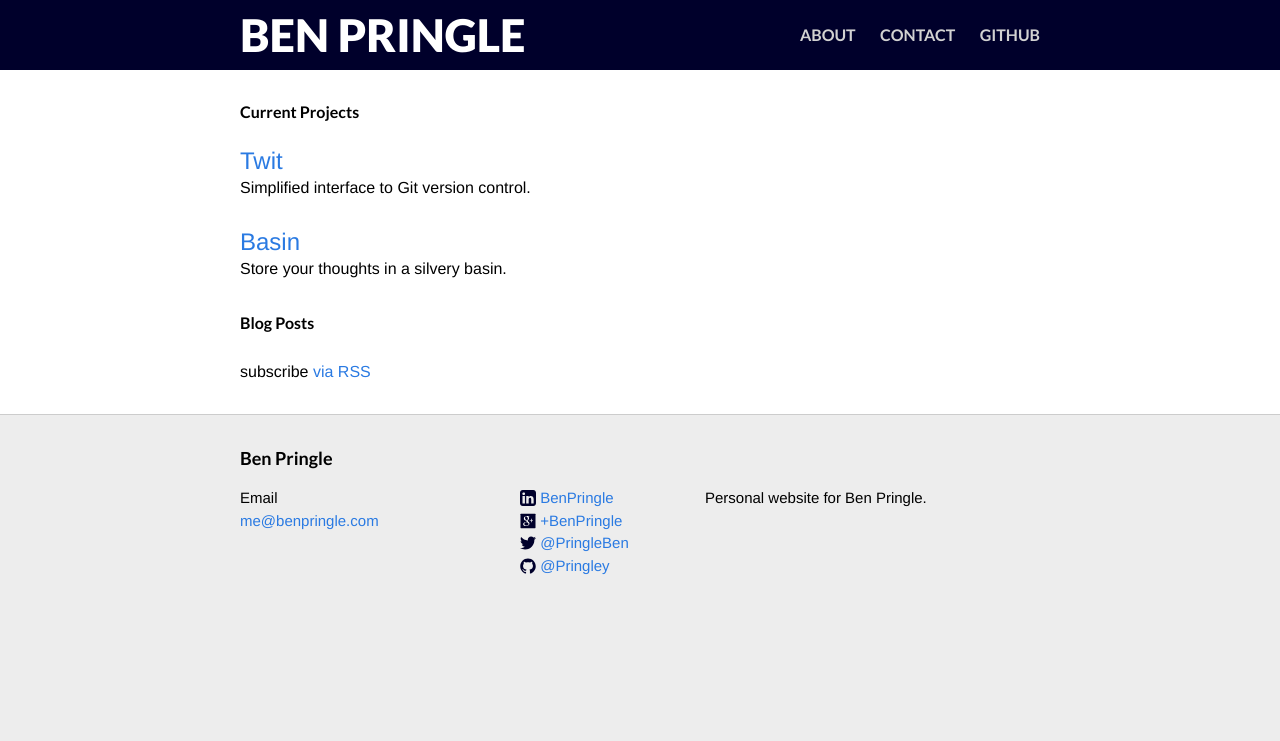
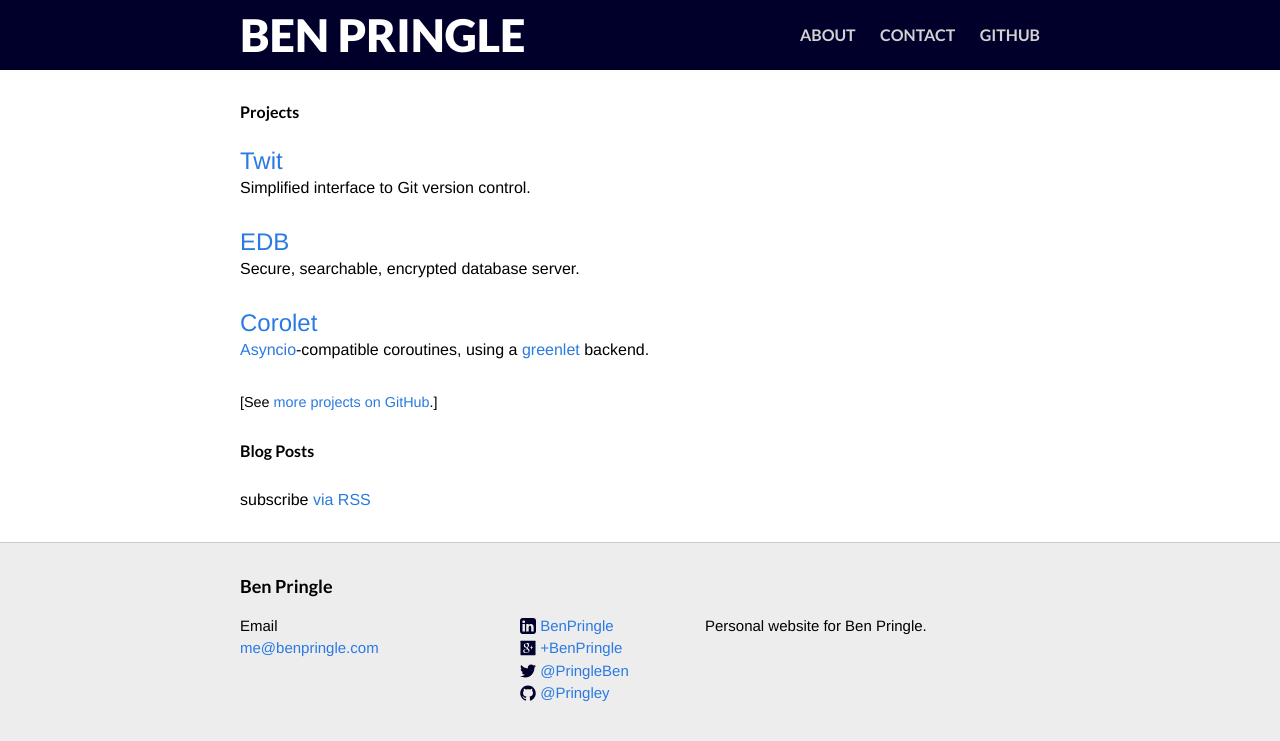
Before and after one commit to Pringley/Pringley.github.io, a Jekyll site: the page built from index.html, in a window 1280 px wide. Shown: the top 741 px of the page. Built offline with Jekyll 4.4.1, drawn with Linux system fonts in a browser that asks for light colours.

Commit message:
Update projects

```diff
--- a/css/main.css
+++ b/css/main.css
@@ -182,6 +182,11 @@ a:visited { color: #205caa; }
 }
 
 .links .description {
+}
+
+.more-projects {
+    font-size: 90%;
+    margin-bottom: 25px;
 }
 
 
--- a/index.html
+++ b/index.html
@@ -4,17 +4,26 @@ layout: default
 
 <div class="home">
 
-  <h1>Current Projects</h1>
+  <h1>Projects</h1>
   <ul class="links">
       <li>
-          <a class="link" href="https://github.com/Pringley/twit.py">Twit</a>
+          <a class="link" href="https://pringley.github.io/twit">Twit</a>
           <p class="description"> Simplified interface to Git version control. </p>
       </li>
       <li>
-          <a class="link" href="https://github.com/Pringley/basinweb">Basin</a>
-          <p class="description"> Store your thoughts in a silvery basin. </p>
+          <a class="link" href="https://github.com/Pringley/edb">EDB</a>
+          <p class="description"> Secure, searchable, encrypted database server. </p>
+      </li>
+      <li>
+          <a class="link" href="https://github.com/Pringley/corolet">Corolet</a>
+          <p class="description">
+            <a href="https://docs.python.org/3.4/library/asyncio.html">Asyncio</a>-compatible
+            coroutines, using a <a href="http://greenlet.readthedocs.org/">greenlet</a> backend.
+          </p>
       </li>
   </ul>
+
+  <p class="more-projects">[See <a href="https://github.com/Pringley">more projects on GitHub</a>.]</p>
 
   <h1>Blog Posts</h1>
 
```
